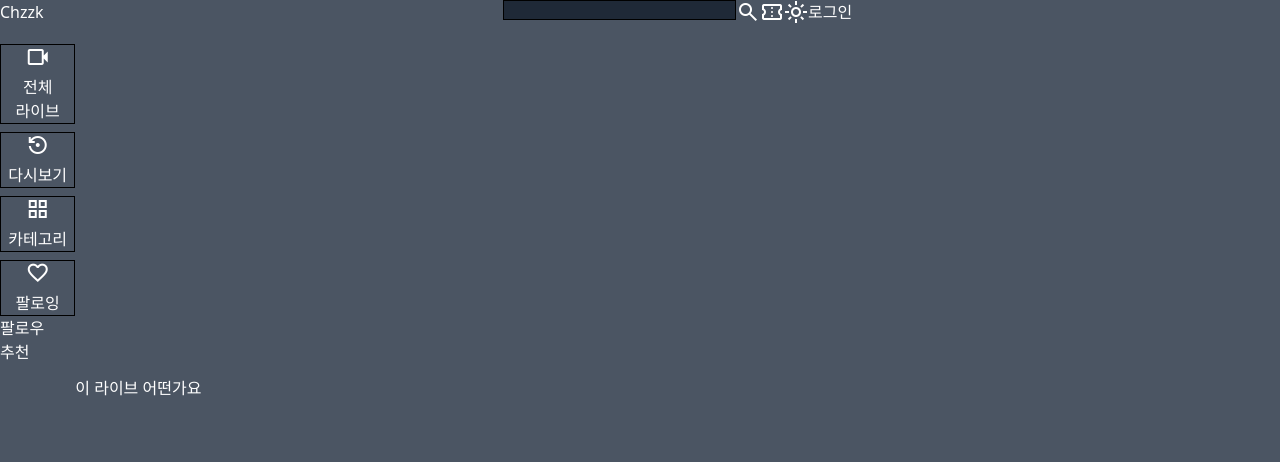
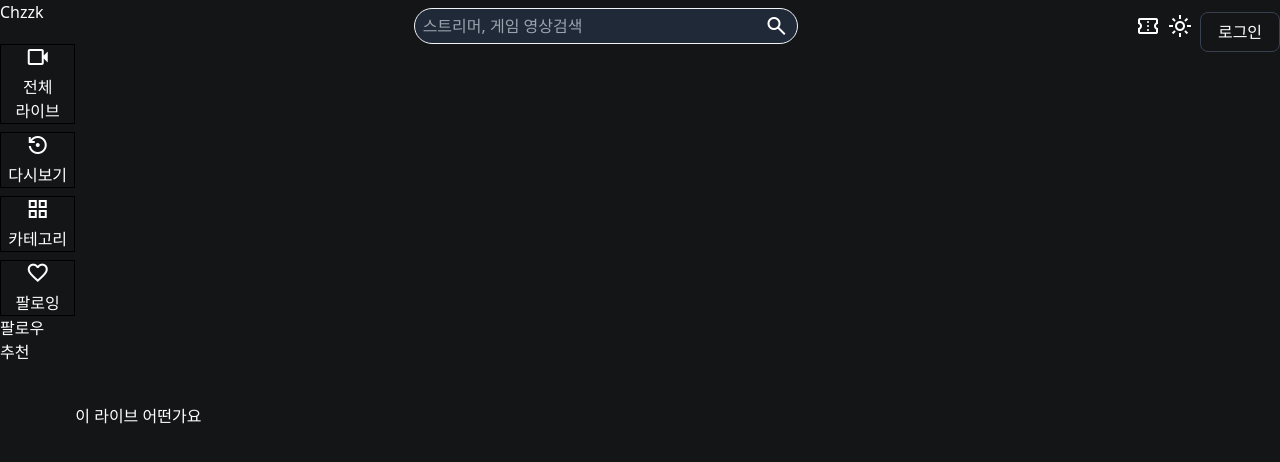
Before and after one commit to Minseok0530/chzzk-self, a Next.js app: page / in a window 1280 px wide. Shown: the top 462 px of the page. Built offline with nearby package versions, Linux system fonts and the light colour scheme.

Commit message:
검색바 수정 및 js->tsx

```diff
--- a/app/layout.tsx
+++ b/app/layout.tsx
@@ -20,7 +20,7 @@ export default function RootLayout({
           rel="stylesheet"
         />
       </head>
-      <body className="bg-gray-600 text-white">{children}</body>
+      <body className="bg-[#141517] text-white">{children}</body>
     </html>
   );
 }
--- a/app/page.tsx
+++ b/app/page.tsx
@@ -5,10 +5,31 @@ import Video from 'next-video';
 import ReactPlayer from 'react-player';
 import { useEffect, useState } from 'react';
 import Link from 'next/link';
+import { createClient } from '@supabase/supabase-js';
+
+async function onClick(inputText: string) {
+  console.log('console.log');
+
+  const supabaseUrl = process.env.NEXT_PUBLIC_SUPABASE_URL;
+  const supabaseKey = process.env.NEXT_PUBLIC_SUPABASE_ANON_KEY;
+  if (!supabaseUrl || !supabaseKey) {
+    console.log('url or key is not found');
+    return;
+  }
+  const supabase = createClient(supabaseUrl, supabaseKey);
+
+  // supabase
+  //   .from('todos')
+  //   .insert([{ task: inputText }])
+  //   .then((res) => {
+  //     console.log(res);
+  //   });
+  const { data } = await supabase.from('todos').select('*');
+  console.log(data);
+}
 
 export default function Home() {
   const [isWindow, setIsWindow] = useState<boolean>(false);
-
   useEffect(() => {
     setIsWindow(true);
   }, []);
@@ -18,15 +39,32 @@ export default function Home() {
         <Menu />
       </div>
       <div className="flex flex-col w-full">
-        <div className="flex justify-center">
-          <input
-            className="h-5 border border-black border-spacing-3 bg-gray-800"
-            type="text"
-          />
-          <span className="material-symbols-outlined">search</span>
-          <span className="material-symbols-outlined">confirmation_number</span>
-          <span className="material-symbols-outlined">light_mode</span>
-          <div>로그인</div>
+        <div className="grid grid-rows-2 grid-flow-col gap-0 place-items-end">
+          <div className="w-96 border p-2 flex bg-gray-800 border-gray-100 items-center h-9 my-2 rounded-full row-span-2 end-0">
+            <input
+              className="h-5 w-[100%] bg-gray-800"
+              type="text"
+              // value={inputText}
+              placeholder="스트리머, 게임 영상검색"
+            ></input>
+            <button className="h-5 mb-1" onClick={() => onClick('asd')}>
+              <span className="material-symbols-outlined">search</span>
+            </button>
+          </div>
+
+          <div className="row-span-2">
+            <button className="mr-2">
+              <span className="material-symbols-outlined">
+                confirmation_number
+              </span>
+            </button>
+            <button className="mr-2">
+              <span className="material-symbols-outlined">light_mode</span>
+            </button>
+            <button className="border border-gray-700 rounded-lg w-20 h-10">
+              로그인
+            </button>
+          </div>
         </div>
         <div>
           {isWindow && (
--- a/components/videolist.js
+++ /dev/null
@@ -1,18 +0,0 @@
-import ReactPlayer from 'react-player';
-
-export default function Page() {
-  return (
-    <div>
-      <ReactPlayer
-        url={'https://www.youtube.com/watch?v=x6i3_LfeTjY'}
-        width="800px"
-        height="500px"
-        playing={true}
-        muted={true}
-        controls={false}
-        light={false}
-        pip={true}
-      />
-    </div>
-  );
-}
```
Also changed, not shown: components/menu.tsx (renamed from components/menu.js).
